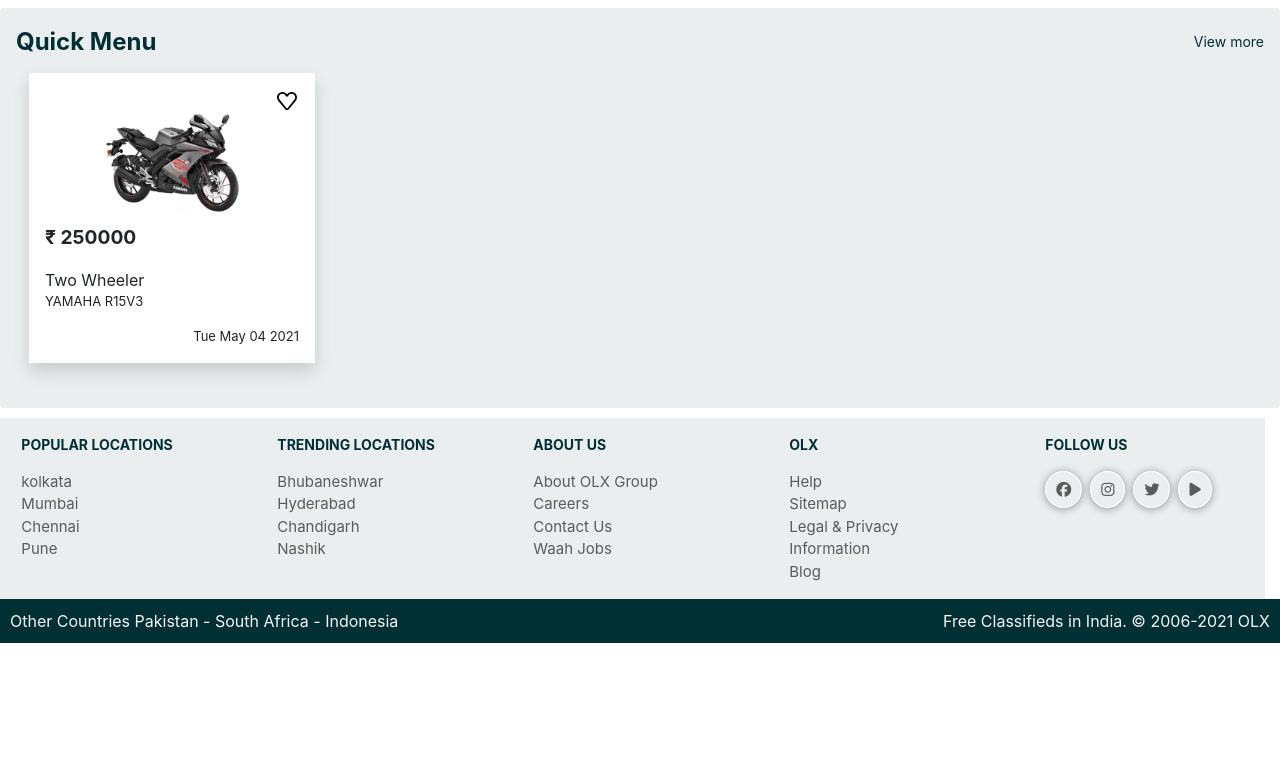
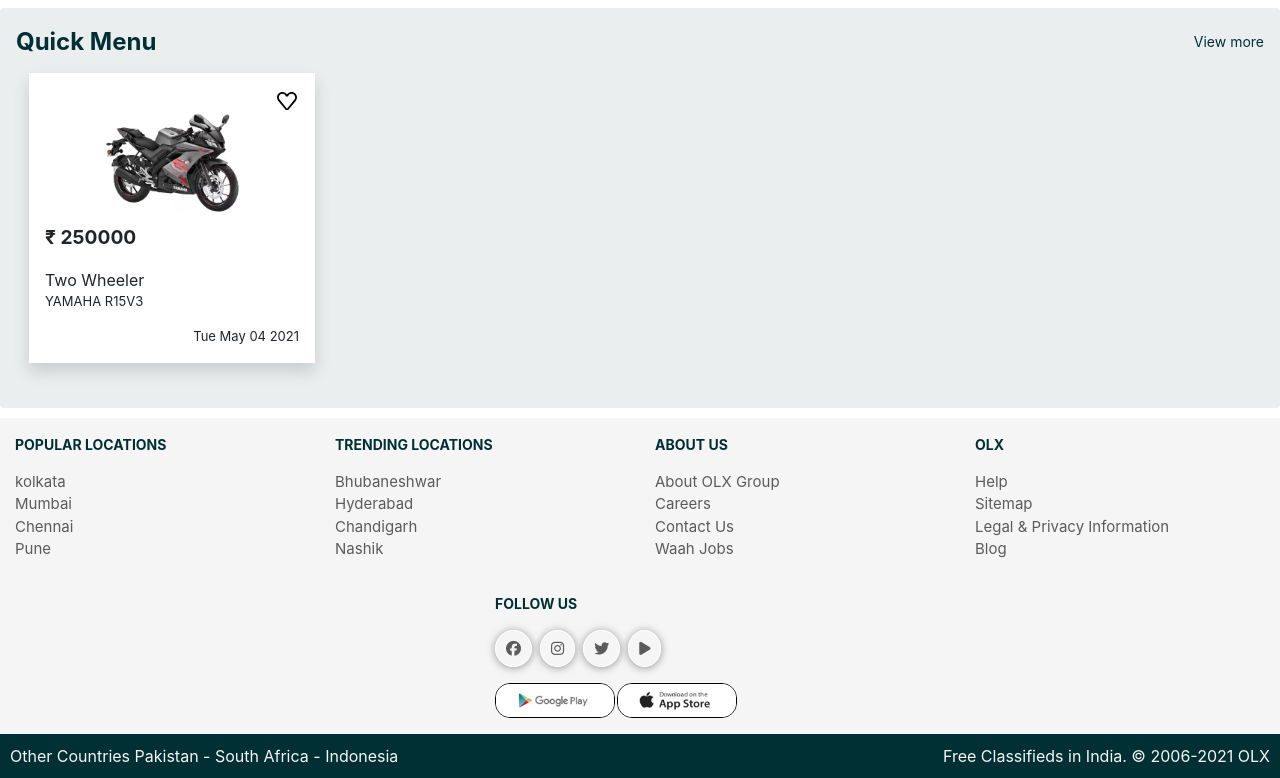
Before and after one commit to adil-shabab/olx-clone-react, a React (Create React App) app in the folder Olx/olx/: page / in a window 1280 px wide. Shown: the part 345-1123 px from the top of the page. Before the commit the page ends 988 px from the top, so only its background shows below. Built offline with nearby package versions, Linux system fonts and the light colour scheme.

Commit message:
bootstrap responsive added

```diff
--- a/Olx/olx/src/Components/Footer/Footer.css
+++ b/Olx/olx/src/Components/Footer/Footer.css
@@ -17,16 +17,23 @@
 .list ul li i:hover{
     border: 0.4px solid black;
 }
-  /* .footerParentDiv .content {
-    display: flex;
-    justify-content: space-between;
-    align-items: center;
-    padding: 16px;
-  } */
-  .footerParentDiv .content .heading {
+ul li img{
+    width: 120px;
+    border: 1px solid black;
+    margin-right: 2px;
+    border-radius: 15px;
+    cursor: pointer;
+}
+ul li img:hover{
+    border: 1px solid rgb(49, 43, 223);
+}
+.footerParentDiv{
+    background: whitesmoke;
+}
+.footerParentDiv .content .heading {
     font-size: 22px;
     font-weight: bolder;
-  }
+}
 
 .footer {
     display: flex;
--- a/Olx/olx/src/Components/Footer/Footer.js
+++ b/Olx/olx/src/Components/Footer/Footer.js
@@ -1,11 +1,13 @@
 import React from 'react'
 import './Footer.css'
+import playStore from '../../Images/play.jpg'
+import appStore from '../../Images/app.jpg'
 
 function Footer() {
   return (
     <div>
-        <div className="footerParentDiv row">
-      <div className="content container-fluid pt-3 col-lg-2 col-md-3 col-sm-6">
+        <div className="footerParentDiv row m-0">
+      <div className="content container-fluid pt-3 col-xlg-2 col-lg-3 col-md-3 col-sm-6 col-xsm-12">
           <div className="heading">
             <p>POPULAR LOCATIONS</p>
           </div>
@@ -18,7 +20,7 @@
             </ul>
           </div>
       </div>
-      <div className="content container-fluid pt-3 col-lg-2 col-md-3 col-sm-6">
+      <div className="content container-fluid pt-3 col-xlg-2 col-lg-3 col-md-3 col-sm-6 col-xsm-12">
           <div className="heading">
             <p>TRENDING LOCATIONS</p>
           </div>
@@ -31,7 +33,7 @@
             </ul>
           </div>
       </div>
-      <div className="content container-fluid pt-3 col-lg-2 col-md-3 col-sm-6">
+      <div className="content container-fluid pt-3 col-xlg-2 col-lg-3 col-md-3 col-sm-6 col-xsm-12">
           <div className="heading">
             <p>ABOUT US</p>
           </div>
@@ -44,7 +46,7 @@
             </ul>
           </div>
       </div>
-      <div className="content container-fluid pt-3 col-lg-2 col-md-3 col-sm-6">
+      <div className="content container-fluid pt-3 col-xlg-2 col-lg-3 col-md-3 col-sm-6 col-xsm-12">
           <div className="heading">
             <p>OLX</p>
           </div>
@@ -57,7 +59,7 @@
             </ul>
           </div>
       </div>
-      <div className="content container-fluid pt-3 col-lg-2 col-md-3 col-sm-6">
+      <div className="content container-fluid pt-3 col-xlg-2 col-lg-3 col-md-3 col-sm-6 col-xsm-12">
           <div className="heading">
             <p>FOLLOW US</p>
           </div>
@@ -67,6 +69,10 @@
               <li className='mr-2'><i class="fa-brands fa-instagram"></i></li>
               <li className='mr-2'><i class="fa-brands fa-twitter"></i></li>
               <li className='mr-2'><i class="fa-solid fa-play"></i></li>
+            </ul>
+            <ul className='d-flex'>
+                <li><img src={playStore} alt="playstore icon" /></li>
+                <li><img src={appStore} alt="appstore icon"/></li>
             </ul>
           </div>
       </div>
```
